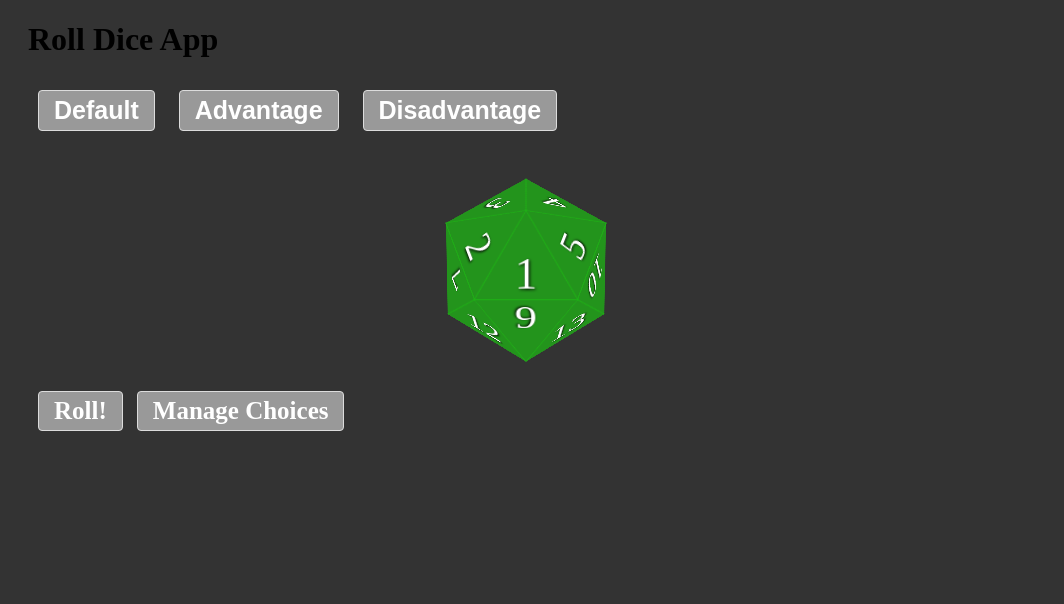
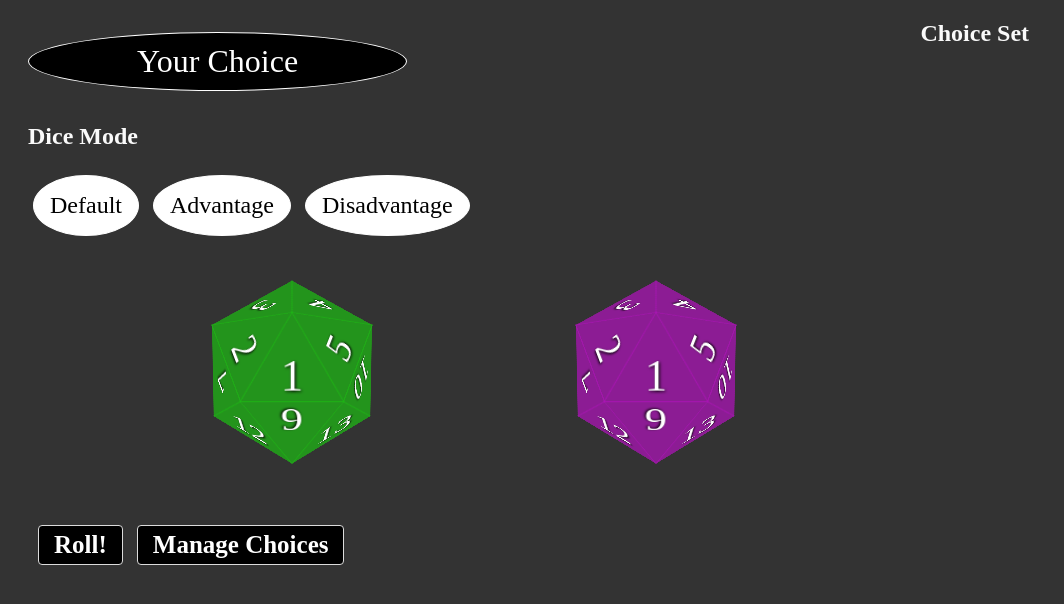
Before and after one commit to hiroTochigi/dice, a Django app: page / in a window 1280 px wide. Shown: the part 98-702 px from the top of the page, without its empty margins (0-1064 px from the left). Run offline with Django 3.2, Linux system fonts and the light colour scheme; data that the repository does not hold is empty.

Commit message:
beatify choice box (#2)

```diff
--- a/choices/static/main/choicebox.css
+++ b/choices/static/main/choicebox.css
@@ -1,6 +1,38 @@
 .choice-box {
     display: flex;
     flex-wrap: wrap;
+    width: 80%;
+    margin: 0 auto;
+    gap: 10px;
+}
+
+.choice-box p,
+ .table-item p,
+ #your-choice,
+ .dice-mode-choice p{
+    border: 1px solid white;
+    border-radius: 60%;
+    background-color: white;
+    padding: 10px;
+    font-size: 1.5rem;
+}
+
+#your-choice{
+    background-color: black;
+    font-size: 2rem;
+    width: 40%;
+    color: white;
+    text-align: center;
+}
+
+.dice-mode-choice p{
+    display: inline-block;
+    padding: 1rem;
+    margin: 5px;
+}
+
+.table-item p{
+    text-align: center ;
 }
 
 .choice {
@@ -8,11 +40,13 @@
 }
 
 .dice-mode-choice input{
-    margin: 10px 10px 40px 10px;
+    margin: 10px 10px 10px 10px;
 }
 
 .dice-box{
     display: flex;
     flex-wrap: wrap;
     justify-content: space-evenly;
+    margin-bottom: 2rem;
+    margin-top: 2rem;
 }
--- a/choices/static/main/choose_choice.js
+++ b/choices/static/main/choose_choice.js
@@ -8,7 +8,8 @@ import { get_focus } from './show_choice.js';
 import { get_mode } from './dice.js'
 
 const dice_2_box = document.getElementById("die-2").parentElement
-dice_2_box.hidden = true
+const default_focus = choice_set_list[0].id;
+const default_mode = all_dice_mode_btn[0]
 
 const add_event_on_choice_set = (choice_set_list) => {
     for (let i = 0; i<choice_set_list.length; i++ ){
@@ -59,22 +60,35 @@ const change_choice_set =(focus_id, choice_set_list) => {
 
     for (let i=0; i<choice_set_list.length; i++){
         choice_set_list[i].style.color = 'black';
+        choice_set_list[i].style.backgroundColor = 'white';
     }
     const focused_choice_set = document.getElementById(focus_id);
     focused_choice_set.style.color = 'white';
+    focused_choice_set.style.backgroundColor = 'black';
 }
 
 const control_dice_box = (mode) => {
     dice_2_box.hidden = (mode === "Default") ? true : false
 }
 
+const change_mode_display = (all_dice_mode_btn, target) => {
+
+    for (let i=0; i<all_dice_mode_btn.length; i++){
+        all_dice_mode_btn[i].style.color = 'black';
+        all_dice_mode_btn[i].style.backgroundColor = 'white';
+    }
+    target.style.color = 'white';
+    target.style.backgroundColor = 'black';
+}
+
 const add_event_on_dice_mode_btn = (all_dice_mode_btn) => {
 
     for (let i = 0; i<all_dice_mode_btn.length; i++ ){
         all_dice_mode_btn[i].onclick = () => {
-            const mode = all_dice_mode_btn[i].defaultValue
+            const mode = all_dice_mode_btn[i].innerText
             get_mode(mode)
             control_dice_box(mode)
+            change_mode_display(all_dice_mode_btn, all_dice_mode_btn[i])
         }
     }
 }
@@ -83,7 +97,8 @@ add_event_on_dice_mode_btn(all_dice_mode_btn);
 add_event_on_choice_set(choice_set_list);
 add_id_on_choice(all_choice_list);
 
-const default_focus = choice_set_list[0].id;
 change_choice(default_focus, all_choice_list);
 change_choice_set(default_focus, choice_set_list)
 get_focus(default_focus)
+change_mode_display(all_dice_mode_btn, default_mode)
+control_dice_box("Default")
--- a/choices/static/main/dice.js
+++ b/choices/static/main/dice.js
@@ -1,12 +1,4 @@
 import { get_face } from './show_choice.js'
-
-// Need to have switch here to hide dice
-// Need to have swtich to choose advantage or disadvantage
-// There are three modes
-// normal, advantage, and disadvantage
-// Normal mode, one dice is used
-// Advantage mode, two dices are used and bigger face is used
-// Disadvantage mode, two dices are used and smaller face is used
 
 var $die_1 = $('#die-1'),
     $die_2 = $('#die-2'),
@@ -29,7 +21,7 @@ $('ul > li > a').click(function () {
 
 })
 
-function getFace(face_1, face_2, mode) {
+function chooseFace(face_1, face_2, mode) {
   if (mode === "Default"){
     return face_1
   }else if(mode === "Advantage"){
@@ -74,7 +66,7 @@ $('.randomize, .die').click(function () {
     face_2 = randomFace(face_2)
     rollTo()
 
-    const face = getFace(face_1, face_2, mode)
+    const face = chooseFace(face_1, face_2, mode)
 
     get_face(face)
   }, animationDuration)
--- a/choices/static/main/show_choice.js
+++ b/choices/static/main/show_choice.js
@@ -3,12 +3,22 @@ import {all_choice_list} from './get_all_dom_as_array.js'
 var focus = ''
 var face = ''
 
+const user_choice = document.getElementById("your-choice");
+
+const change_user_choice_text = (new_value) => {
+    user_choice.innerText = new_value
+}
+
 const _show_choice = (target) => {
     for (let i=0; i<all_choice_list.length; i++){
         if ( all_choice_list[i].id === target){
+            const new_value = all_choice_list[i].innerText
+            change_user_choice_text(new_value)
             all_choice_list[i].style.color = 'white'
+            all_choice_list[i].style.backgroundColor = 'black'
         }else{
             all_choice_list[i].style.color = 'black'
+            all_choice_list[i].style.backgroundColor = 'white'
         }
     }
 }
--- a/choices/static/manage/main.css
+++ b/choices/static/manage/main.css
@@ -13,7 +13,6 @@
 
 }
 
-
 .choice-box{
     background-color: aliceblue;
     width: 50%;
--- a/choices/static/style.css
+++ b/choices/static/style.css
@@ -16,8 +16,9 @@ input[type="submit"]{
   display: inline-block;
   border: 1px solid #dcdcdc;
   border-radius: 4px;
-  background-color: #999;
+  background-color: black;
 }
+
 a:active,
 .button:active,
 input[type="submit"]:active{
--- a/choices/templates/choices/main.html
+++ b/choices/templates/choices/main.html
@@ -9,11 +9,12 @@
 {% block content %}
 <div class="container">
     <div class="dice-item">
-        <h1>Roll Dice App</h1>
+        <p id="your-choice">Your Choice</p>
         <div class="dice-mode-choice">
-            <input class="button dice-mode-btn" type="button" value="Default">
-            <input class="button dice-mode-btn" type="button" value="Advantage">
-            <input class="button dice-mode-btn" type="button" value="Disadvantage">
+            <h2>Dice Mode</h2>
+            <p class="dice-mode-btn">Default</p>
+            <p class="dice-mode-btn">Advantage</p>
+            <p class="dice-mode-btn">Disadvantage</p>
         </div>
         <div class="dice-box">
             <div class="content">
@@ -70,6 +71,7 @@
         <a href="{% url 'manage'%}" class="app-anchor">Manage Choices</a>
     </div>
     <div class="table-item">
+        <h2>Choice Set</h2>
         {% for choice_set in choice_set_list %}
             <p id={{choice_set.id}} class="choice_set">{{choice_set.name}}</p>
         {% endfor %}
```
